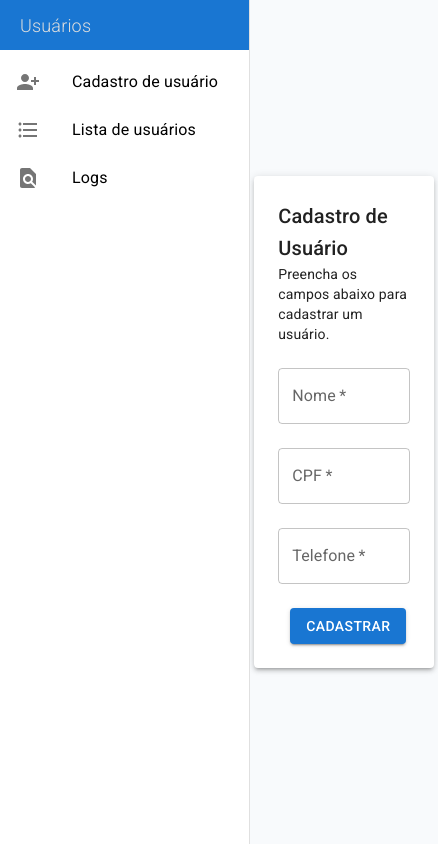
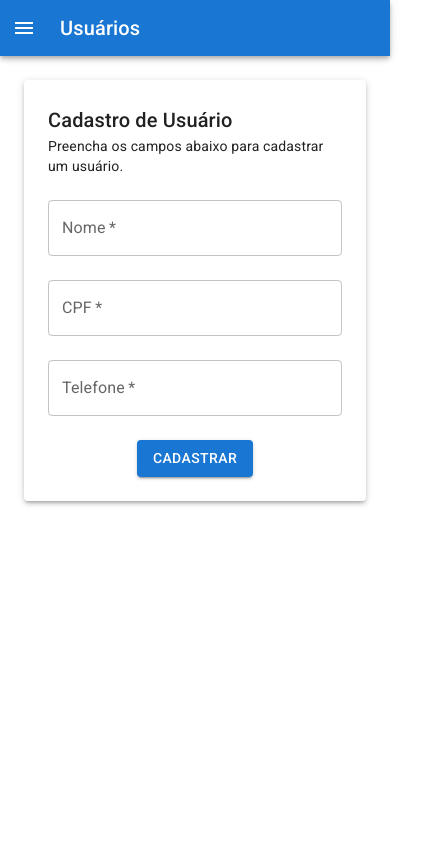
Before and after one commit to Alvaresx/user-actions-app, a React (Create React App) app: page / in a window 390 px wide. Shown: the whole page, 438 px wide, since content can reach past the window. Built offline with nearby package versions, Linux system fonts and the light colour scheme.

Commit message:
Tratativa de responsividade do projeto

```diff
--- a/src/components/CadastroUsuario.js
+++ b/src/components/CadastroUsuario.js
@@ -1,5 +1,5 @@
 import React, { useState } from "react";
-import { Box, Paper, Grid, TextField, Button, Typography } from "@mui/material";
+import { Box, Paper, Grid, Button, Typography, Toolbar } from "@mui/material";
 import { useSnackbar } from "notistack";
 import { dataAtualFormatada } from "../utils/DataFormatada";
 import { maskCPF, maskPhone } from "../utils/Masks";
@@ -86,16 +86,19 @@ function CadastroUsuario() {
         {({ setFieldValue }) => (
           <Form>
             <Box
+              component="main"
               sx={{
-                backgroundColor: "#f8fafc",
-                width: "100%",
-                height: "100vh",
-                display: "flex",
-                alignItems: "center",
-                justifyContent: "center",
+                flexGrow: 1,
+                p: 3,
+                width: { md: `calc(100% - 250px)` },
+                margin: "0 auto",
               }}
             >
-              <Paper elevation={3} sx={{ padding: "24px", maxWidth: "70%" }}>
+              <Toolbar />
+              <Paper
+                elevation={3}
+                sx={{ padding: "24px", margin: "0 auto" }}
+              >
                 <Grid container spacing={3}>
                   <Grid item lg={12}>
                     <Typography variant="h6">Cadastro de Usuário</Typography>
@@ -104,10 +107,10 @@ function CadastroUsuario() {
                     </Typography>
                   </Grid>
 
-                  <Grid item lg={12} md={12}>
+                  <Grid item lg={12} md={12} sm={12} xs={12}>
                     <TextFieldWrapper name="nome" label="Nome" />
                   </Grid>
-                  <Grid item lg={6} md={6}>
+                  <Grid item lg={6} md={6} sm={12} xs={12}>
                     <TextFieldWrapper
                       name="cpf"
                       label="CPF"
@@ -117,7 +120,7 @@ function CadastroUsuario() {
                       inputProps={{ maxLength: 14 }}
                     />
                   </Grid>
-                  <Grid item lg={6} md={6}>
+                  <Grid item lg={6} md={6} sm={12} xs={12}>
                     <TextFieldWrapper
                       name="telefone"
                       label="Telefone"
@@ -133,6 +136,8 @@ function CadastroUsuario() {
                     item
                     lg={12}
                     md={12}
+                    sm={12}
+                    xs={12}
                     sx={{
                       display: "flex",
                       justifyContent: "center",
--- a/src/components/Drawer.js
+++ b/src/components/Drawer.js
@@ -6,16 +6,27 @@ import {
   List,
   ListItemIcon,
   ListItemText,
-  Grid,
   Typography,
+  AppBar,
+  Toolbar,
+  IconButton,
+  Box,
+  Divider,
 } from "@mui/material";
 import {
   PersonAddAlt1,
   FormatListBulleted,
   FindInPage,
+  Menu,
 } from "@mui/icons-material";
 
 function Drawer() {
+  const [mobileOpen, setMobileOpen] = React.useState(false);
+
+  const handleDrawerToggle = () => {
+    setMobileOpen(!mobileOpen);
+  };
+
   const itemsList = [
     {
       text: "Cadastro de usuário",
@@ -33,42 +44,11 @@ function Drawer() {
       path: "/logs",
     },
   ];
-  return (
+
+  const drawer = (
     <>
-      <MUIDrawer
-        variant="persistent"
-        anchor="left"
-        sx={{
-          width: "250px",
-          "& .MuiDrawer-paper": {
-            width: "250px",
-            boxSizing: "border-box",
-            backgroundColor: "#fff",
-          },
-        }}
-        open={true}
-      >
-        <Grid
-          container
-          sx={{
-            height: "50px",
-            backgroundColor: "#1976d2",
-            alignItems: "center",
-          }}
-        >
-          <Grid item lg={12}>
-            <Typography
-              sx={{
-                color: "#ddd",
-                fontWeight: "100",
-                marginLeft: "20px",
-                fontSize: "large",
-              }}
-            >
-              Usuários
-            </Typography>
-          </Grid>
-        </Grid>
+      <Toolbar />
+      <Divider />
       <List>
         {itemsList.map((item) => (
           <Link
@@ -82,7 +62,66 @@ function Drawer() {
           </Link>
         ))}
       </List>
+    </>
+  );
+
+  return (
+    <>
+      <AppBar
+        position="fixed"
+        sx={{ zIndex: (theme) => theme.zIndex.drawer + 1 }}
+      >
+        <Toolbar>
+          <IconButton
+            color="inherit"
+            aria-label="open drawer"
+            edge="start"
+            onClick={handleDrawerToggle}
+            sx={{ mr: 2, display: { md: "none" } }}
+          >
+            <Menu />
+          </IconButton>
+          <Typography variant="h6" noWrap component="div">
+            Usuários
+          </Typography>
+        </Toolbar>
+      </AppBar>
+      <Box
+        component="nav"
+        sx={{ width: { md: "250px" }, flexShrink: { md: 0 } }}
+        aria-label="mailbox folders"
+      >
+        <MUIDrawer
+          variant="temporary"
+          onClick={handleDrawerToggle}
+          sx={{
+            display: { xs: "block", md: "none" },
+            width: "250px",
+            "& .MuiDrawer-paper": {
+              width: "250px",
+              boxSizing: "border-box",
+              backgroundColor: "#fff",
+            },
+          }}
+          open={mobileOpen}
+        >
+          {drawer}
         </MUIDrawer>
+        <MUIDrawer
+          variant="permanent"
+          sx={{
+            display: { xs: "none", md: "block" },
+            "& .MuiDrawer-paper": {
+              boxSizing: "border-box",
+              width: "250px",
+              backgroundColor: "#fff",
+            },
+          }}
+          open
+        >
+          {drawer}
+        </MUIDrawer>
+      </Box>
     </>
   );
 }
--- a/src/components/ListaUsuarios.js
+++ b/src/components/ListaUsuarios.js
@@ -18,8 +18,9 @@ import {
   DialogContentText,
   DialogActions,
   Button,
+  Toolbar,
 } from "@mui/material";
-import { Delete, Sms } from "@mui/icons-material";
+import { Delete } from "@mui/icons-material";
 import { useSnackbar } from "notistack";
 import { dataAtualFormatada } from "../utils/DataFormatada";
 
@@ -93,16 +94,11 @@ function ListaUsuarios() {
   return (
     <>
       <Box
-        sx={{
-          backgroundColor: "#f8fafc",
-          width: "100%",
-          height: "100vh",
-          display: "flex",
-          alignItems: "center",
-          justifyContent: "center",
-        }}
+        component="main"
+        sx={{ flexGrow: 1, p: 3, width: { sm: `calc(100% - 250px)` } }}
       >
-        <TableContainer component={Paper} sx={{ maxWidth: "70%" }}>
+        <Toolbar />
+        <TableContainer component={Paper} sx={{ margin: "0 auto" }}>
           <Table size="small" aria-label="a dense table">
             <TableHead>
               <TableRow>
--- a/src/components/Logs.js
+++ b/src/components/Logs.js
@@ -10,6 +10,7 @@ import {
   TableFooter,
   TablePagination,
   Paper,
+  Toolbar,
 } from "@mui/material";
 
 function Logs() {
@@ -37,16 +38,11 @@ function Logs() {
 
   return (
     <Box
-      sx={{
-        backgroundColor: "#f8fafc",
-        width: "100%",
-        height: "100vh",
-        display: "flex",
-        alignItems: "center",
-        justifyContent: "center",
-      }}
+      component="main"
+      sx={{ flexGrow: 1, p: 3, width: { sm: `calc(100% - 250px)` } }}
     >
-      <TableContainer component={Paper} sx={{ maxWidth: "70%" }}>
+      <Toolbar />
+      <TableContainer component={Paper} sx={{ margin: "0 auto" }}>
         <Table size="small" aria-label="a dense table">
           <TableHead>
             <TableRow>
```
Lines whose indentation alone changed are shown as unchanged.
